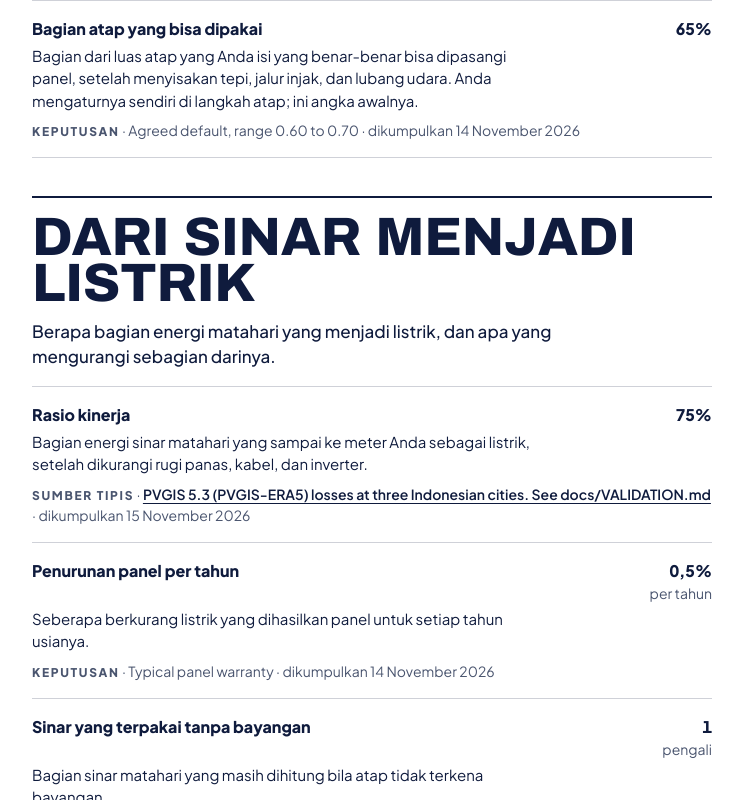
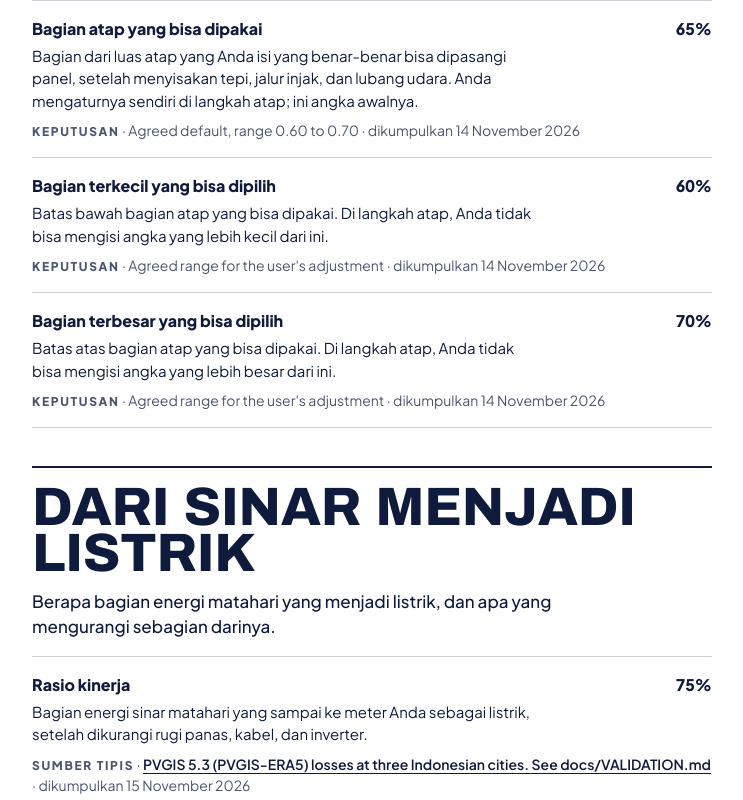
Before and after one commit to Jakiek/SuryaPas, a Next.js app: page /id/assumptions in a window 1280 px wide. Shown: the part 6695-7495 px from the top of the page, without its empty margins (58-801 px from the left). Built offline with nearby package versions, Linux system fonts and the light colour scheme.

Commit message:
T12: list the usable-fraction bounds on the assumptions screen

```diff
--- a/messages/en/assumptions.json
+++ b/messages/en/assumptions.json
@@ -238,7 +238,15 @@
     "roof": {
       "usableFraction": {
         "name": "Usable share of your roof",
-        "explanation": "The share of the roof area you give us that can really hold panels, after gaps for edges, walkways and vents. You set your own on the roof step; this is where it starts."
+        "explanation": "The share of the roof area you give us that can really hold panels, after gaps for edges, walkways and vents. You set your own on the roof step; this is where it starts.",
+        "min": {
+          "name": "Lowest share you can pick",
+          "explanation": "The lower limit for the usable share. On the roof step, you cannot set it below this."
+        },
+        "max": {
+          "name": "Highest share you can pick",
+          "explanation": "The upper limit for the usable share. On the roof step, you cannot set it above this."
+        }
       }
     },
     "pv": {
--- a/messages/id/assumptions.json
+++ b/messages/id/assumptions.json
@@ -238,7 +238,15 @@
     "roof": {
       "usableFraction": {
         "name": "Bagian atap yang bisa dipakai",
-        "explanation": "Bagian dari luas atap yang Anda isi yang benar-benar bisa dipasangi panel, setelah menyisakan tepi, jalur injak, dan lubang udara. Anda mengaturnya sendiri di langkah atap; ini angka awalnya."
+        "explanation": "Bagian dari luas atap yang Anda isi yang benar-benar bisa dipasangi panel, setelah menyisakan tepi, jalur injak, dan lubang udara. Anda mengaturnya sendiri di langkah atap; ini angka awalnya.",
+        "min": {
+          "name": "Bagian terkecil yang bisa dipilih",
+          "explanation": "Batas bawah bagian atap yang bisa dipakai. Di langkah atap, Anda tidak bisa mengisi angka yang lebih kecil dari ini."
+        },
+        "max": {
+          "name": "Bagian terbesar yang bisa dipilih",
+          "explanation": "Batas atas bagian atap yang bisa dipakai. Di langkah atap, Anda tidak bisa mengisi angka yang lebih besar dari ini."
+        }
       }
     },
     "pv": {
--- a/src/features/assumptions/sections.ts
+++ b/src/features/assumptions/sections.ts
@@ -47,6 +47,8 @@ const SECTION_OF: Record<AssumptionKey, Exclude<SectionId, "tariffs">> = {
   "panel.areaM2": "panels",
   "system.minKwp": "panels",
   "roof.usableFraction": "panels",
+  "roof.usableFraction.min": "panels",
+  "roof.usableFraction.max": "panels",
 
   "pv.performanceRatio": "sunlight",
   "pv.degradationPerYear": "sunlight",
```
